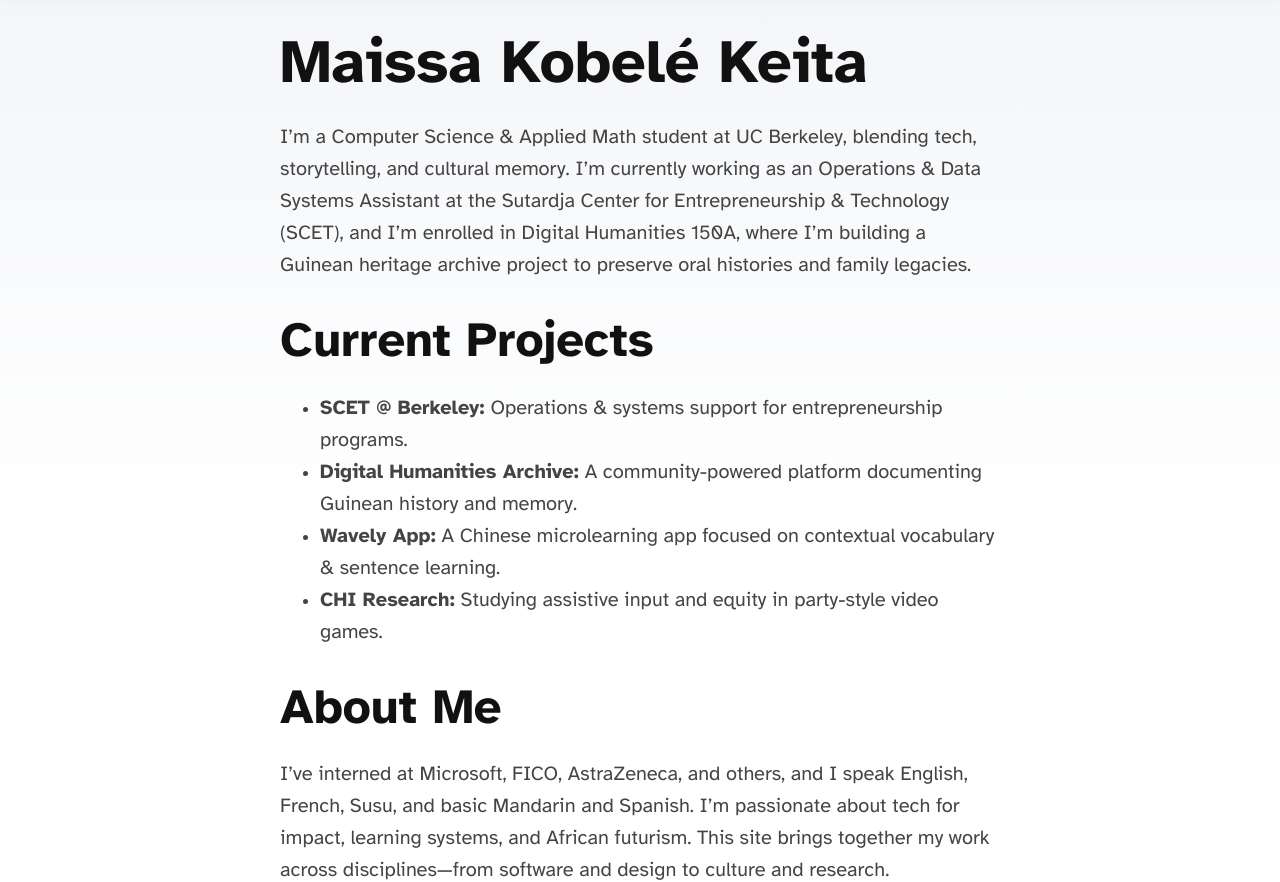
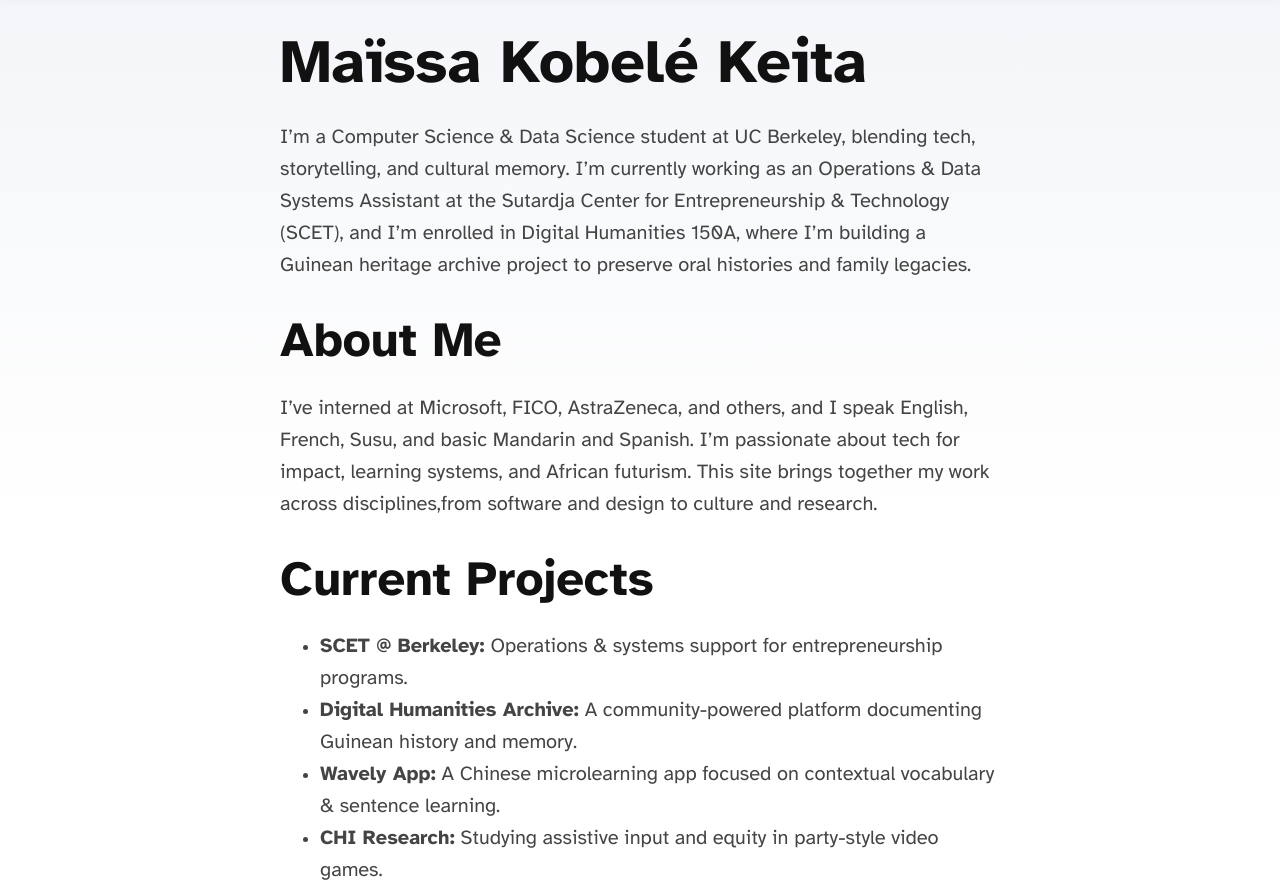
Before and after one commit to Maissakk/blogstarter, an Astro site: page / in a window 1280 px wide. Shown: the part 81-963 px from the top of the page. Built offline with nearby package versions, Linux system fonts and the light colour scheme; Astro itself is replaced by a stand-in of ours.

Commit message:
about me

```diff
--- a/src/pages/index.astro
+++ b/src/pages/index.astro
@@ -14,11 +14,19 @@
     <Header />
     <main class="home-container">
       <section class="intro">
-        <h1>Maissa Kobelé Keita</h1>
+        <h1>Maïssa Kobelé Keita</h1>
         <p>
-          I’m a Computer Science & Applied Math student at UC Berkeley, blending tech, storytelling, and cultural memory.
+          I’m a Computer Science & Data Science student at UC Berkeley, blending tech, storytelling, and cultural memory.
           I’m currently working as an Operations & Data Systems Assistant at the Sutardja Center for Entrepreneurship & Technology (SCET),
           and I’m enrolled in Digital Humanities 150A, where I’m building a Guinean heritage archive project to preserve oral histories and family legacies.
+        </p>
+      </section>
+
+      <section class="about-me">
+        <h2>About Me</h2>
+        <p>
+          I’ve interned at Microsoft, FICO, AstraZeneca, and others, and I speak English, French, Susu, and basic Mandarin and Spanish.
+          I’m passionate about tech for impact, learning systems, and African futurism. This site brings together my work across disciplines,from software and design to culture and research.
         </p>
       </section>
 
@@ -30,14 +38,6 @@
           <li><strong>Wavely App:</strong> A Chinese microlearning app focused on contextual vocabulary & sentence learning.</li>
           <li><strong>CHI Research:</strong> Studying assistive input and equity in party-style video games.</li>
         </ul>
-      </section>
-
-      <section class="about-me">
-        <h2>About Me</h2>
-        <p>
-          I’ve interned at Microsoft, FICO, AstraZeneca, and others, and I speak English, French, Susu, and basic Mandarin and Spanish.
-          I’m passionate about tech for impact, learning systems, and African futurism. This site brings together my work across disciplines—from software and design to culture and research.
-        </p>
       </section>
 
       <section class="connect">
```
